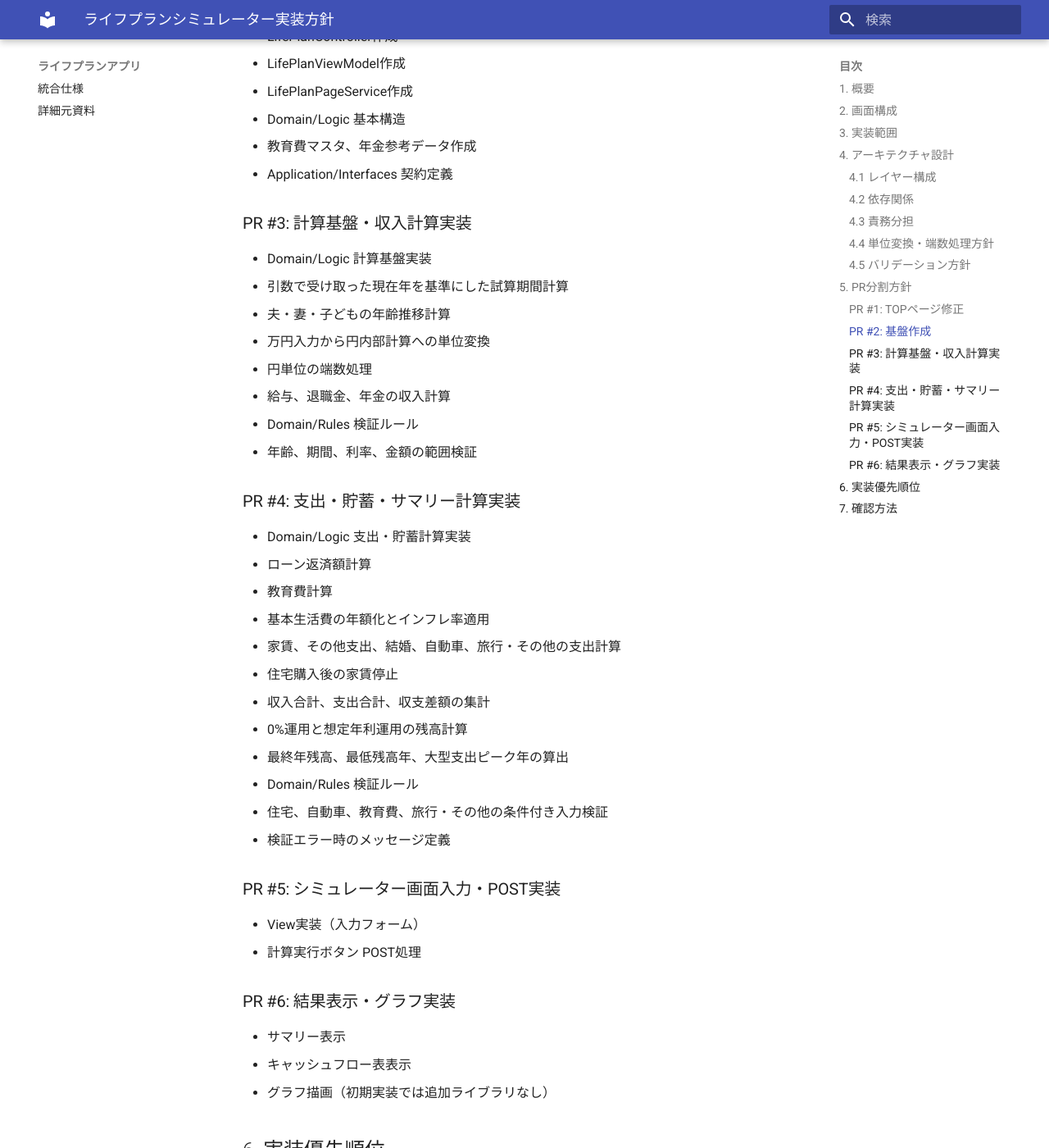
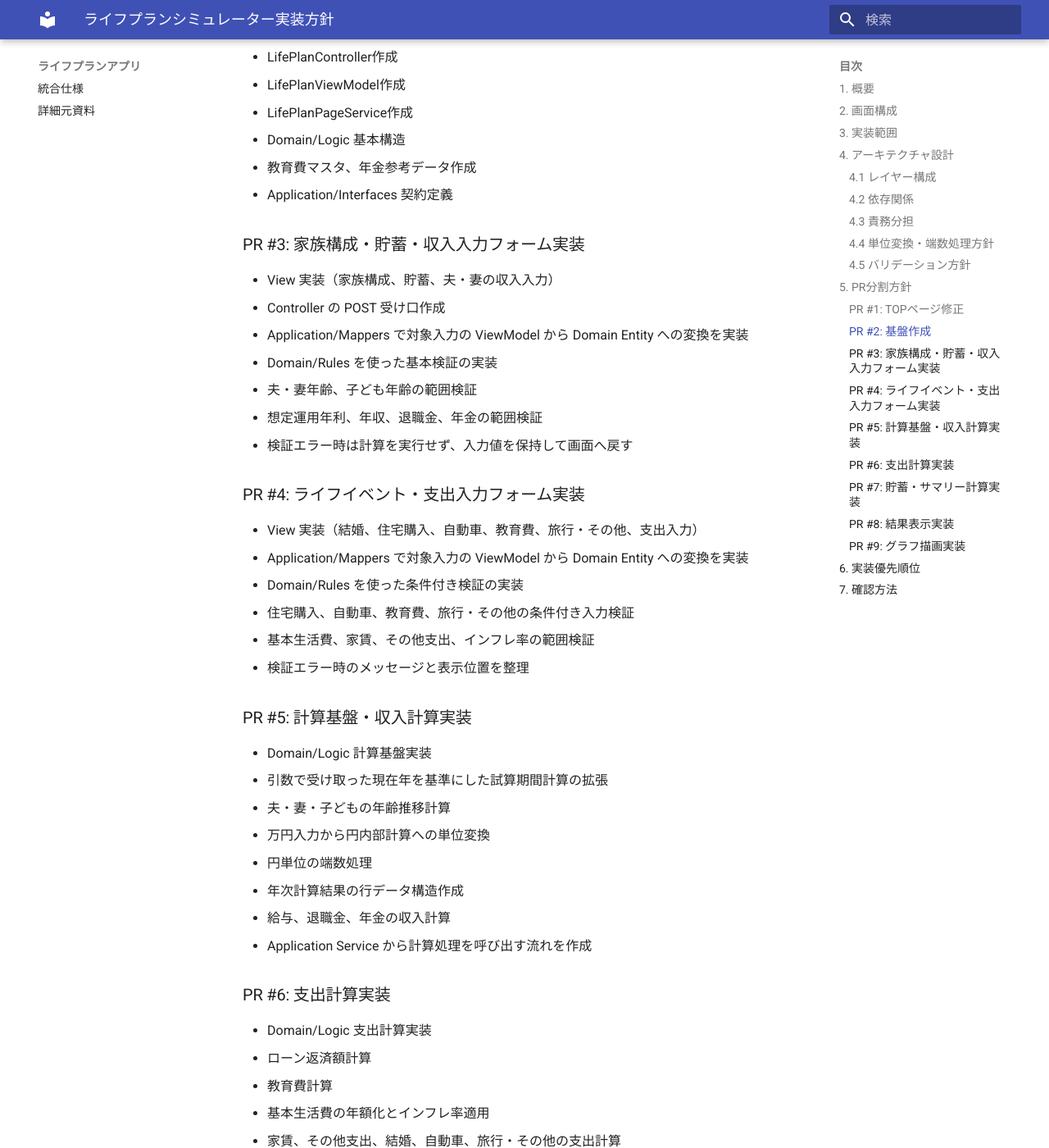
Before and after one commit to Kinagaki-525/LifePlan, an MkDocs documentation site: the page built from docs/implementation-plan.md, in a window 1280 px wide and 1400 px high, scrolled down 3739 px. Shown: the whole window at 82% size. Built offline with MkDocs 1.6.1 and Material for MkDocs 9.7.7, drawn with Linux system fonts in a browser that asks for light colours; some of the changed text lies outside the part shown.

Commit message:
実装完了！

```diff
--- a/docs/implementation-plan.md
+++ b/docs/implementation-plan.md
@@ -112,7 +112,7 @@ rennsyu/
 
 ## 5. PR分割方針
 
-機能全体を以下のPRに分割して実装する。
+機能全体を以下のPRに分割して実装する。PR #2 完了時点で、LifePlan 画面の初期表示、ViewModel、Domain Entity、ReferenceData、Rules の基盤は作成済みとする。
 
 ### PR #1: TOPページ修正
 - 既存HomeController修正
@@ -127,38 +127,58 @@ rennsyu/
 - 教育費マスタ、年金参考データ作成
 - Application/Interfaces 契約定義
 
-### PR #3: 計算基盤・収入計算実装
+### PR #3: 家族構成・貯蓄・収入入力フォーム実装
+- View 実装（家族構成、貯蓄、夫・妻の収入入力）
+- Controller の POST 受け口作成
+- Application/Mappers で対象入力の ViewModel から Domain Entity への変換を実装
+- Domain/Rules を使った基本検証の実装
+  - 夫・妻年齢、子ども年齢の範囲検証
+  - 想定運用年利、年収、退職金、年金の範囲検証
+- 検証エラー時は計算を実行せず、入力値を保持して画面へ戻す
+
+### PR #4: ライフイベント・支出入力フォーム実装
+- View 実装（結婚、住宅購入、自動車、教育費、旅行・その他、支出入力）
+- Application/Mappers で対象入力の ViewModel から Domain Entity への変換を実装
+- Domain/Rules を使った条件付き検証の実装
+  - 住宅購入、自動車、教育費、旅行・その他の条件付き入力検証
+  - 基本生活費、家賃、その他支出、インフレ率の範囲検証
+- 検証エラー時のメッセージと表示位置を整理
+
+### PR #5: 計算基盤・収入計算実装
 - Domain/Logic 計算基盤実装
-  - 引数で受け取った現在年を基準にした試算期間計算
+  - 引数で受け取った現在年を基準にした試算期間計算の拡張
   - 夫・妻・子どもの年齢推移計算
   - 万円入力から円内部計算への単位変換
   - 円単位の端数処理
+  - 年次計算結果の行データ構造作成
   - 給与、退職金、年金の収入計算
-- Domain/Rules 検証ルール
-  - 年齢、期間、利率、金額の範囲検証
+- Application Service から計算処理を呼び出す流れを作成
 
-### PR #4: 支出・貯蓄・サマリー計算実装
-- Domain/Logic 支出・貯蓄計算実装
+### PR #6: 支出計算実装
+- Domain/Logic 支出計算実装
   - ローン返済額計算
   - 教育費計算
   - 基本生活費の年額化とインフレ率適用
   - 家賃、その他支出、結婚、自動車、旅行・その他の支出計算
   - 住宅購入後の家賃停止
+- ReferenceData の教育費マスタ、年金参考値を計算・選択肢生成で利用する
+
+### PR #7: 貯蓄・サマリー計算実装
+- Domain/Logic 貯蓄・サマリー計算実装
   - 収入合計、支出合計、収支差額の集計
   - 0%運用と想定年利運用の残高計算
   - 最終年残高、最低残高年、大型支出ピーク年の算出
-- Domain/Rules 検証ルール
-  - 住宅、自動車、教育費、旅行・その他の条件付き入力検証
-  - 検証エラー時のメッセージ定義
 
-### PR #5: シミュレーター画面入力・POST実装
-- View実装（入力フォーム）
-- 計算実行ボタン POST処理
-
-### PR #6: 結果表示・グラフ実装
+### PR #8: 結果表示実装
+- Application/Mappers で計算結果を表示用 ViewModel へ変換
 - サマリー表示
 - キャッシュフロー表表示
-- グラフ描画（初期実装では追加ライブラリなし）
+- 検証エラーと計算結果の表示状態を整理
+
+### PR #9: グラフ描画実装
+- `wwwroot/js/life-plan-chart.js` 作成
+- 貯蓄推移グラフ描画（初期実装では追加ライブラリなし）
+- 収入合計、支出合計、貯蓄合計（0%運用/想定年利運用）の描画
 
 ## 6. 実装優先順位
 
```
